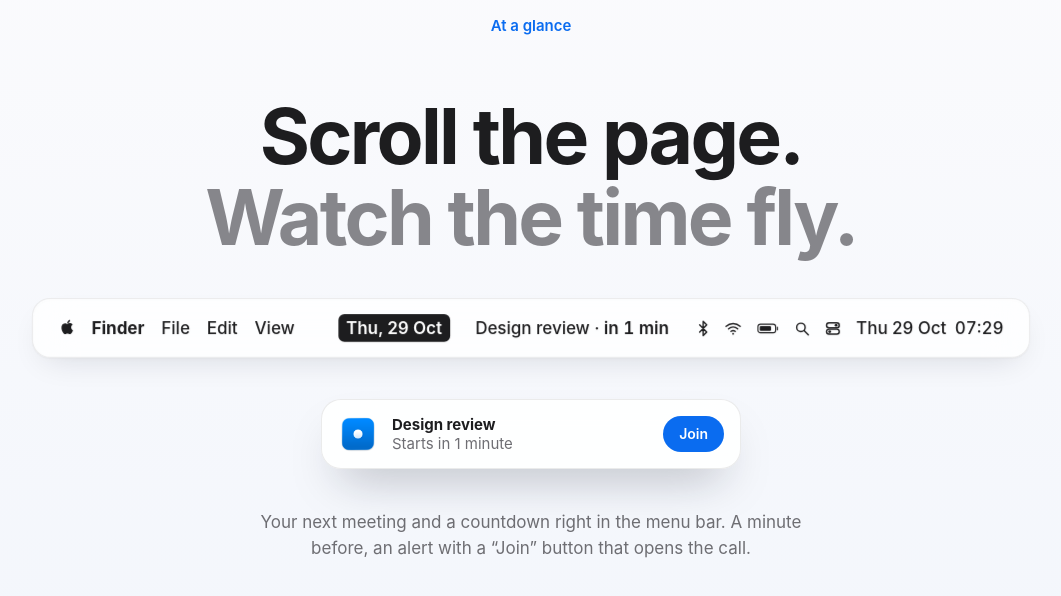
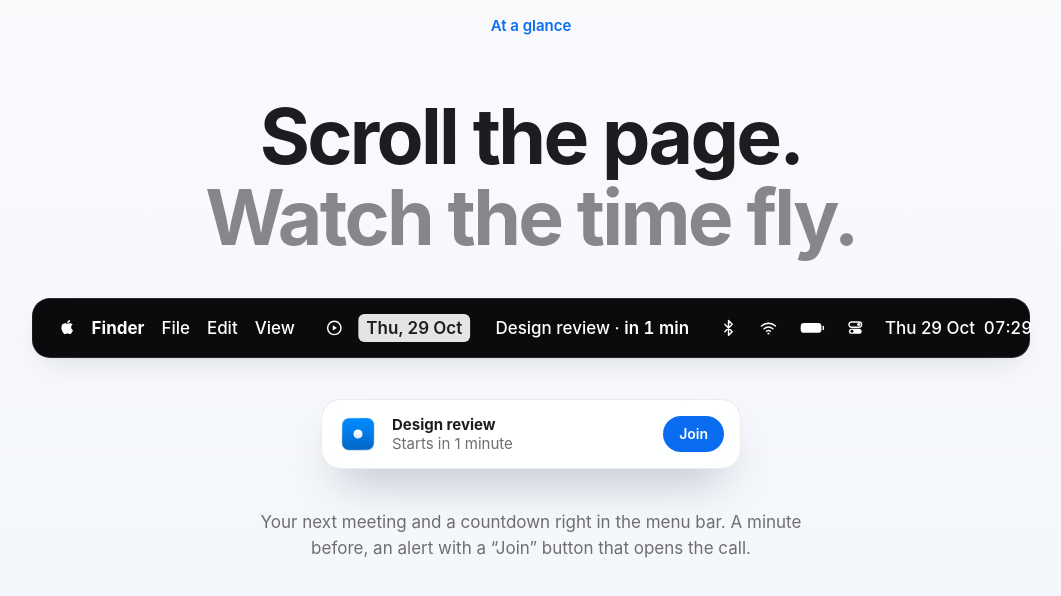
Before and after one commit to morenolenn/termin, a plain HTML site: page index.html in a window 1280 px wide. Shown: the part 2285-2881 px from the top of the page, without its empty margins (109-1170 px from the left). Drawn offline with Linux system fonts and the light colour scheme.

Commit message:
Barra de menus escura com os ícones do Mac
Co-Authored-By: Claude Opus 5.5 <noreply@anthropic.com>

```diff
--- a/index.html
+++ b/index.html
@@ -76,14 +76,14 @@
         <svg class="mb-apple" viewBox="0 0 24 24"><path d="M16.4 12.6c0-2.4 2-3.6 2.1-3.7-1.1-1.7-2.9-1.9-3.5-1.9-1.5-.2-2.9.9-3.7.9-.8 0-1.9-.9-3.2-.8-1.6 0-3.1 1-4 2.4-1.7 3-.4 7.4 1.2 9.8.8 1.2 1.8 2.5 3 2.4 1.2 0 1.7-.8 3.1-.8 1.5 0 1.9.8 3.2.8 1.3 0 2.2-1.2 3-2.4.9-1.4 1.3-2.7 1.3-2.8-.1 0-2.5-1-2.5-3.9zM14 5.5c.7-.8 1.1-1.9 1-3-1 0-2.1.7-2.8 1.5-.6.7-1.2 1.8-1 2.9 1 .1 2.1-.6 2.8-1.4z"/></svg>
         <span class="mb-menus"><b>Finder</b><span data-i18n="cd.m1">Arquivo</span><span data-i18n="cd.m2">Editar</span><span data-i18n="cd.m3">Visualizar</span><span data-i18n="cd.m4">Ir</span><span data-i18n="cd.m5">Janela</span></span>
         <span class="mb-spacer"></span>
+        <svg class="mb-play" viewBox="0 0 24 24"><circle cx="12" cy="12" r="9"/><path d="M10 8.5v7l5.5-3.5z" class="fill"/></svg>
         <span class="mb-date" data-i18n="cd.date">Qui, 29 out</span>
         <span class="mb-title">Design review · <b class="mb-left">em 8 min</b></span>
         <span class="mb-icons">
           <svg viewBox="0 0 24 24"><path d="M7 7l10 10-5 5V2l5 5L7 17"/></svg>
-          <svg viewBox="0 0 24 24"><path d="M2 9a15 15 0 0 1 20 0M5.5 12.5a10 10 0 0 1 13 0M9 16a5 5 0 0 1 6 0"/><circle cx="12" cy="19.5" r="1.3" class="fill"/></svg>
-          <svg class="mb-battery" viewBox="0 0 32 24"><rect x="2" y="6" width="25" height="12" rx="3.5"/><rect x="4.5" y="8.5" width="16" height="7" rx="1.5" class="fill"/><path d="M29.5 10v4"/></svg>
-          <svg viewBox="0 0 24 24"><circle cx="10.5" cy="10.5" r="6"/><path d="m15 15 6 6"/></svg>
-          <svg viewBox="0 0 24 24"><rect x="3" y="4" width="18" height="7" rx="3.5"/><circle cx="16.5" cy="7.5" r="2" class="fill"/><rect x="3" y="13" width="18" height="7" rx="3.5"/><circle cx="7.5" cy="16.5" r="2" class="fill"/></svg>
+          <svg viewBox="0 0 24 24"><path d="M2.5 9.5a14 14 0 0 1 19 0M6 13a9 9 0 0 1 12 0M9.4 16.4a4 4 0 0 1 5.2 0"/><circle cx="12" cy="19.6" r="1.4" class="fill"/></svg>
+          <svg class="mb-battery" viewBox="0 0 34 24"><rect x="1.5" y="5.5" width="28" height="13" rx="4.5" class="fill"/><path d="M32 10v4"/></svg>
+          <svg viewBox="0 0 24 24"><rect x="3.5" y="4" width="17" height="7" rx="3.5"/><circle cx="16.5" cy="7.5" r="2" class="fill"/><rect x="3.5" y="13" width="17" height="7" rx="3.5" class="fill"/><circle cx="7.5" cy="16.5" r="2" class="hole"/></svg>
         </span>
         <span class="mb-day" data-i18n="cd.day">Qui 29 out</span>
         <span class="mb-clock">07:22</span>
--- a/landing.css
+++ b/landing.css
@@ -165,25 +165,25 @@ em { font-style: normal; color: var(--soft); }
   display: flex; align-items: center; gap: .9em;
   width: min(1000px, 100%);
   padding: 14px clamp(14px, 2vw, 26px); border-radius: 18px;
-  background: rgba(255, 255, 255, .8); border: 1px solid var(--line);
-  backdrop-filter: blur(20px); -webkit-backdrop-filter: blur(20px);
+  background: #0b0b0d; color: #fff; border: 1px solid rgba(255, 255, 255, .08);
   font-size: clamp(12px, 1.35vw, 17px); font-weight: 500; white-space: nowrap;
   box-shadow: var(--shadow);
   transform: scale(calc(.92 + min(var(--p), .3) * .26));
 }
-.mb-apple { width: 1.05em; height: 1.05em; fill: var(--ink); flex: none; margin-top: -.15em; }
+.mb-apple { width: 1.05em; height: 1.05em; fill: #fff; flex: none; margin-top: -.15em; }
 .mb-menus { display: flex; gap: 1em; }
 .mb-menus span:nth-child(n+5) { display: none; }
 .mb-menus b { font-weight: 700; }
 .mb-spacer { flex: 1; }
-.mb-date { background: var(--ink); color: #fff; border-radius: 6px; padding: 1px 8px; font-weight: 600; }
+.mb-date { background: #e4e4e6; color: #1d1d1f; border-radius: 6px; padding: 1px 8px; font-weight: 600; }
 .mb-title { padding: 2px 10px; border-radius: 8px; transition: background .3s, color .3s; }
 .mb-title b { font-weight: 600; font-variant-numeric: tabular-nums; }
 .menubar.now .mb-title { background: var(--blue); color: #fff; }
-.mb-icons { display: flex; align-items: center; gap: .8em; }
-.mb-icons svg { width: 1em; height: 1em; fill: none; stroke: var(--ink); stroke-width: 2; stroke-linecap: round; stroke-linejoin: round; }
-.mb-icons svg .fill { fill: var(--ink); stroke: none; }
-.mb-icons .mb-battery { width: 1.45em; stroke-width: 1.6; }
+.mb-icons { display: flex; align-items: center; gap: 1.3em; margin: 0 .3em; }
+.mb-icons svg, .mb-play { width: 1.05em; height: 1.05em; flex: none; fill: none; stroke: #fff; stroke-width: 1.9; stroke-linecap: round; stroke-linejoin: round; }
+.mb-icons svg .fill, .mb-play .fill { fill: #fff; stroke: none; }
+.mb-icons svg .hole { fill: #0b0b0d; stroke: none; }
+.mb-icons .mb-battery { width: 1.5em; }
 .mb-day { margin-right: -.4em; }
 .mb-clock { font-variant-numeric: tabular-nums; }
 .toast {
@@ -365,7 +365,7 @@ em { font-style: normal; color: var(--soft); }
   .card, .card.tz, .card.join { grid-column: auto; min-height: 0; }
   .pro-inner { grid-template-columns: 1fr; }
   .rail figure { width: 82vw; }
-  .mb-icons, .mb-apple, .mb-menus, .mb-day { display: none; }
+  .mb-icons, .mb-apple, .mb-menus, .mb-day, .mb-play { display: none; }
   .hero-text { top: 13vh; }
   .mac { top: 70vh; }
 }
```
